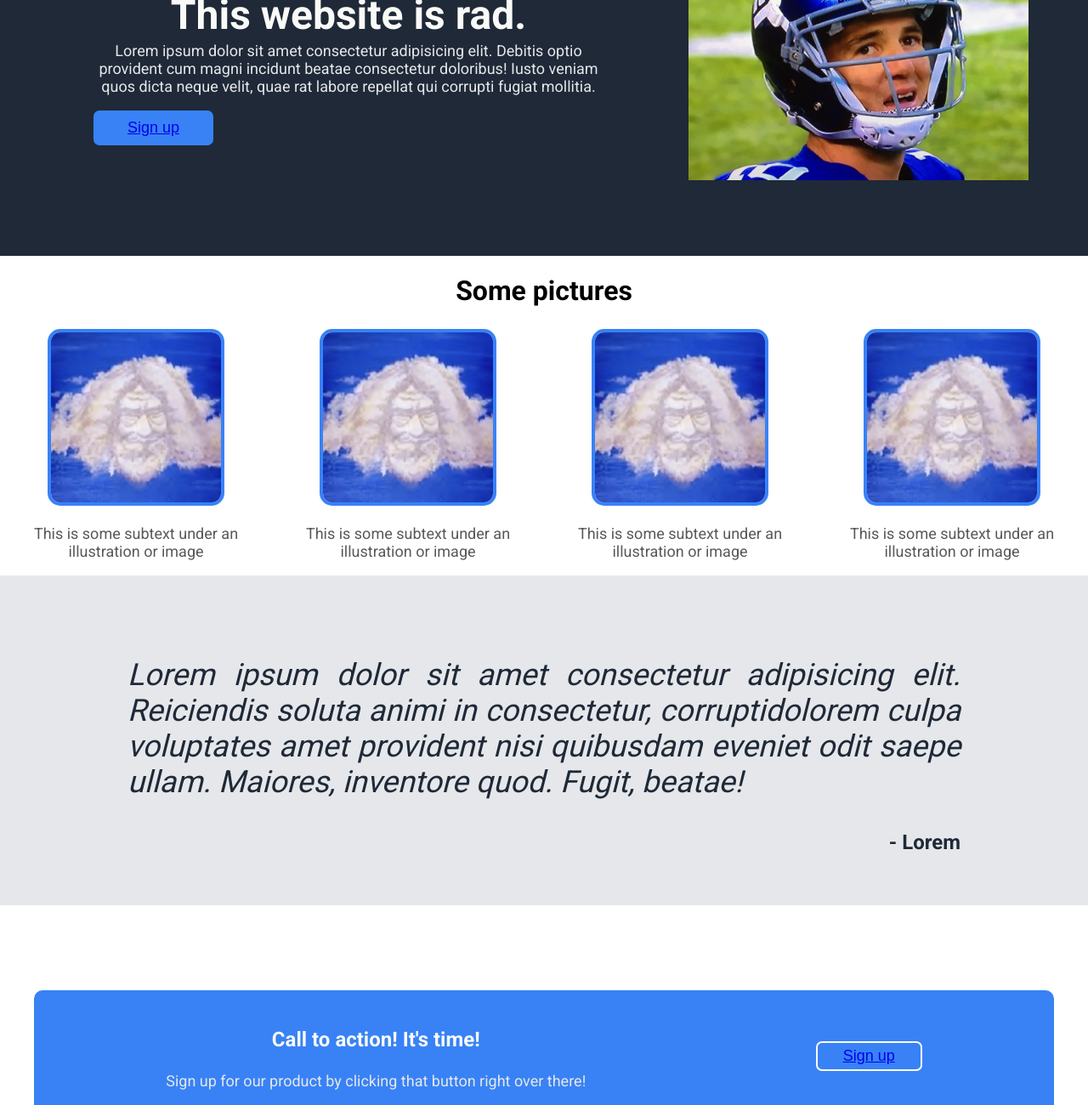
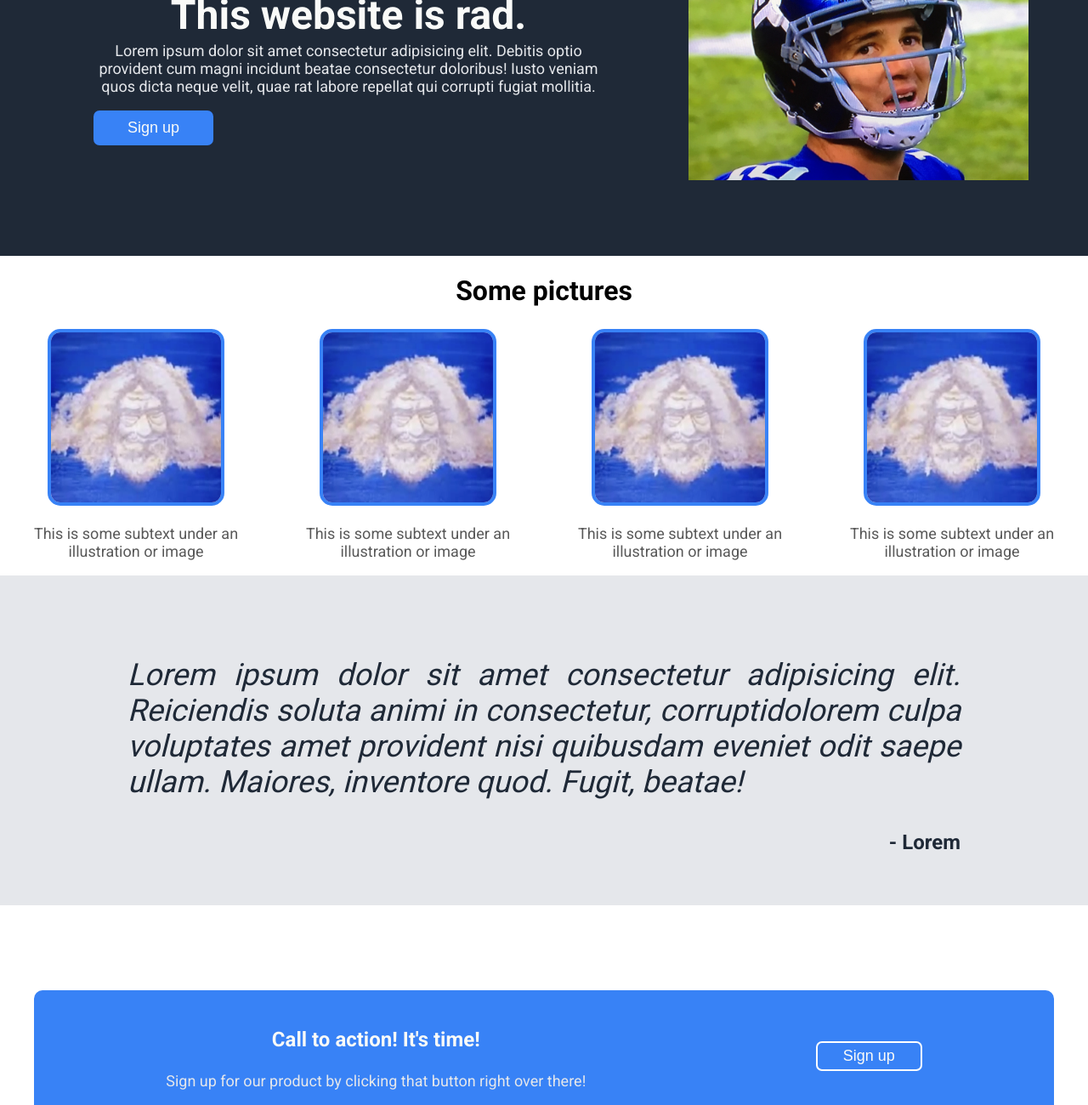
Before and after one commit to alexdickson/odin-LP, a plain HTML site: page index.html in a window 1280 px wide. Shown: the part 240-1540 px from the top of the page at 85% size. Drawn offline with Linux system fonts and the light colour scheme.

Commit message:
Buttons?

```diff
--- a/index.html
+++ b/index.html
@@ -29,7 +29,7 @@
             <div class="first-text">
                 <h1 id="heromain">This website is rad.</h1>
                 <p>Lorem ipsum dolor sit amet consectetur adipisicing elit. Debitis optio provident cum magni incidunt beatae consectetur doloribus! Iusto veniam quos dicta neque velit, quae rat labore repellat qui corrupti fugiat mollitia.</p>
-                <button class="signup"><a href="#">Sign up</a></button>
+                <button class="signup">Sign up</button>
             </div>
             <div class="first-image">
                 <img src="./img/eli.jpg" alt="Eli Manning">
@@ -70,7 +70,7 @@
                     <p id="callheading">Call to action! It's time!</p>
                     <p>Sign up for our product by clicking that button right over there!</p>
                 </div>
-                <button id="signup2"><a href="#">Sign up</a></button>
+                <button id="signup2">Sign up</button>
             </div>
         </div>
     </div>
```
